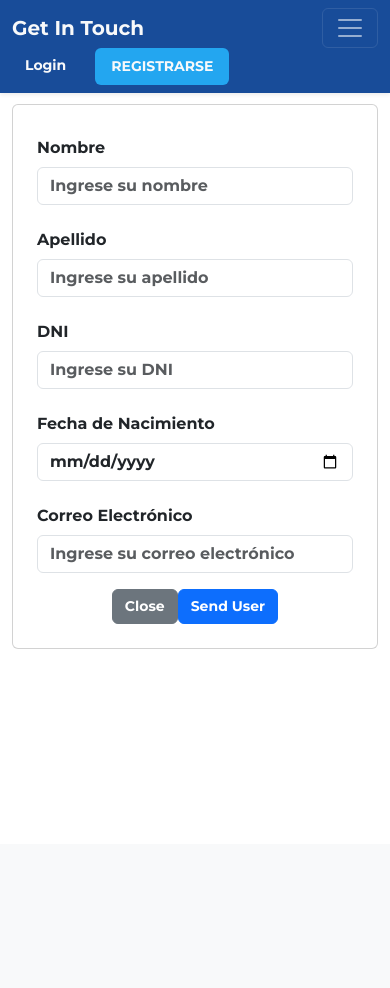
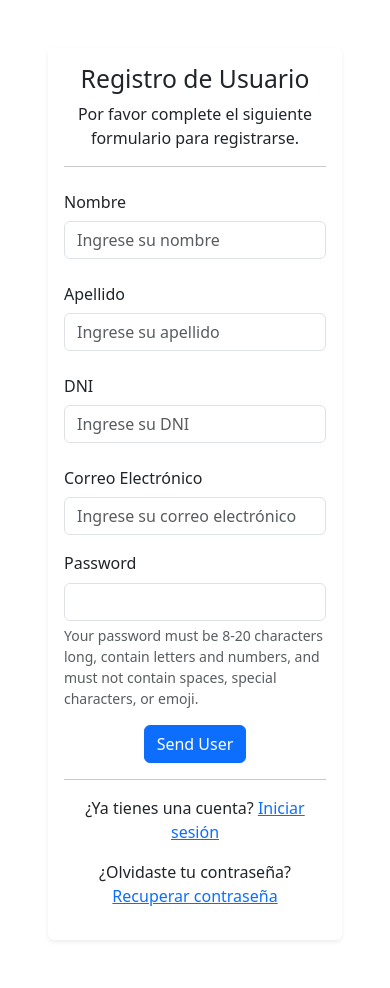
Before and after one commit to larskvn/Crud_users, a PHP site: page /pages/register.php in a window 390 px wide. Before the commit the page ends 649 px from the top, so only its background shows below. Run offline with PHP 8.4, Linux system fonts and the light colour scheme.

Commit message:
add form register

```diff
--- a/controller/register_person.php
+++ b/controller/register_person.php
@@ -1,14 +1,16 @@
 <?php
 
 if (isset($_POST['btnregister'])) {
-    if (!empty($_POST['nombre']) && !empty($_POST['apellido']) && !empty($_POST['dni']) && !empty($_POST['fecha']) && !empty($_POST['correo'])) {
-        $nombre = $_POST['nombre'];
+    if (!empty($_POST['nombre']) && !empty($_POST['apellido']) &&
+    !empty($_POST['dni']) && !empty($_POST['fecha']) && !empty($_POST['correo'])) {
+        $nombre = mysqli_real_escape_string($conexcion,$_POST['nombre']);
         $apellido = $_POST['apellido'];
         $dni = $_POST['dni'];
         $fecha = $_POST['fecha'];
         $correo = $_POST['correo'];
 
-        $sql = $conexcion->query("INSERT INTO persona (nombre, apellido, dni, fecha_nac, correo) VALUES ('$nombre', '$apellido', '$dni', '$fecha', '$correo')");
+        $sql = $conexcion->query("INSERT INTO persona (nombre, apellido, dni, fecha_nac, correo) VALUES ('$nombre',
+        '$apellido', '$dni', '$fecha', '$correo')");
 
 
         //$sql = $conexcion->prepare("INSERT INTO persona (nombre, apellido, dni, fecha_nac, correo) VALUES (?, ?, ?, ?, ?)");
@@ -25,3 +27,66 @@ if (isset($_POST['btnregister'])) {
     }
 }
 ?>
+
+
+ <?php
+// Registrar usuario
+//if (isset($_POST['registrar'])) {
+   /* // Validar que todos los campos estén presentes
+    $required_fields = ['nombre', 'apellido', 'correo', 'user', 'pass'];
+    $missing_fields = array_diff($required_fields, array_keys($_POST));
+
+    if (!empty($missing_fields)) {
+        echo '<div class="alert alert-warning">Todos los campos son obligatorios</div>';
+        exit;
+    }
+
+    // Obtener y sanitizar datos
+    $nombre = mysqli_real_escape_string($conexion, trim($_POST['nombre']));
+    $apellido = mysqli_real_escape_string($conexion, trim($_POST['apellido']));
+    $correo = mysqli_real_escape_string($conexion, trim($_POST['correo']));
+    $usuario = mysqli_real_escape_string($conexion, trim($_POST['user']));
+    $password = $_POST['pass'];
+
+    // Validaciones adicionales
+    if (!filter_var($correo, FILTER_VALIDATE_EMAIL)) {
+        echo '<div class="alert alert-danger">El correo electrónico no es válido</div>';
+        exit;
+    }
+
+    if (strlen($password) < 8) {
+        echo '<div class="alert alert-danger">La contraseña debe tener al menos 8 caracteres</div>';
+        exit;
+    }
+
+    // Verificar si el usuario ya existe (usando sentencia preparada)
+    $sqluser = "SELECT id FROM usuarios WHERE usuario = ?";
+    $stmt = $conexion->prepare($sqluser);
+    $stmt->bind_param("s", $usuario);
+    $stmt->execute();
+    $stmt->store_result();
+
+    if ($stmt->num_rows > 0) {
+        echo '<div class="alert alert-warning">El usuario ya existe</div>';
+        exit;
+    }
+    $stmt->close();
+
+    // Encriptar contraseña de forma segura
+    $password_encriptada = password_hash($password, PASSWORD_BCRYPT);
+
+    // Insertar información del usuario (usando sentencia preparada)
+    $sqlusuario = "INSERT INTO usuarios(Nombre, Apellido, Correo, Usuario, Password) VALUES (?, ?, ?, ?, ?)";
+    $stmt = $conexion->prepare($sqlusuario);
+    $stmt->bind_param("sssss", $nombre, $apellido, $correo, $usuario, $password_encriptada);
+
+    if ($stmt->execute()) {
+        echo '<div class="alert alert-success">Registro exitoso</div>';
+        // Redirigir después de 2 segundos
+        echo '<meta http-equiv="refresh" content="2;url=index.php">';
+    } else {
+        echo '<div class="alert alert-danger">Error al registrarse: ' . $conexion->error . '</div>';
+    }
+    $stmt->close();
+}
+?>*/
--- a/pages/register.php
+++ b/pages/register.php
@@ -5,25 +5,110 @@
     <meta charset="UTF-8">
     <meta name="viewport" content="width=device-width, initial-scale=1.0">
     <link href="https://cdn.jsdelivr.net/npm/bootstrap@5.3.3/dist/css/bootstrap.min.css" rel="stylesheet" integrity="sha384-QWTKZyjpPEjISv5WaRU9OFeRpok6YctnYmDr5pNlyT2bRjXh0JMhjY6hW+ALEwIH" crossorigin="anonymous">
-    <link rel="stylesheet" href="../assets/css/main.css">
     <title>Registro</title>
 </head>
+<style>
+    * {
+        margin: 0;
+        padding: 0;
+        box-sizing: border-box;
+    }
 
-<body>
-    <?php
-    include "../includes/navbar.php";
-    ?>
+    .bg-image {
+        background: url('../assets/image/bg-register.svg') center/cover no-repeat;
+        position: relative;
+        overflow: hidden;
+    }
+
+    /* Efecto cristal más transparente */
+    .glass-effect {
+        position: absolute;
+        top: 0;
+        left: 0;
+        width: 100%;
+        height: 100%;
+        background: rgba(212, 188, 188, 0);
+        /* Más transparente */
+        backdrop-filter: blur(1px) brightness(1.05);
+        /* Menos blur y poco brillo */
+        -webkit-backdrop-filter: blur(8px) brightness(1.05);
+        pointer-events: none;
+        z-index: 1;
+        box-shadow:
+            inset 0 0 15px rgba(255, 255, 255, 0.1);
+        /* Sombra más suave */
+    }
+
+    /* Efecto de reflejo mejorado */
+    .glass-effect::before {
+        content: "";
+        position: absolute;
+        top: -50%;
+        left: -50%;
+        width: 200%;
+        height: 200%;
+        background: linear-gradient(to bottom right,
+                rgba(255, 255, 255, 0) 0%,
+                rgba(255, 255, 255, 0) 40%,
+                rgba(255, 255, 255, 0.15) 50%,
+                rgba(255, 255, 255, 0) 60%,
+                rgba(255, 255, 255, 0) 100%);
+        transform: rotate(25deg);
+        animation: lightReflection 8s infinite ease-in-out;
+        z-index: 2;
+        opacity: 0.7;
+    }
+
+    /* Borde sutil para efecto de vidrio */
+    .glass-effect::after {
+        content: "";
+        position: absolute;
+        top: 0;
+        left: 0;
+        right: 0;
+        bottom: 0;
+        border: 1px solid rgba(255, 255, 255, 0.1);
+        pointer-events: none;
+        z-index: 3;
+    }
+
+    /* Keyframes mejorados para la animación */
+    @keyframes lightReflection {
+        0% {
+            transform: translate(-30%, -30%) rotate(25deg);
+        }
+
+        50% {
+            transform: translate(30%, 30%) rotate(25deg);
+        }
+
+        100% {
+            transform: translate(-30%, -30%) rotate(25deg);
+        }
+    }
 
 
 
-    <div class="container mt-5">
-        <div class="card p-4 ">
+</style>
+
+<body>
+    <div class="container-fluid">
+        <div class="row vh-100">
+            <!-- Columna izquierda (Imagen que ocupa todo su lado) -->
+            <div class="col-md p-0 position-relative bg-image">
+                <!-- Capa de efecto cristal -->
+                <div class="glass-effect"></div>
+            </div>
+            <!-- Columna derecha (Formulario) -->
+            <div class="col-md-6  text-secudary p-5 d-flex">
+
+                <div class="col-md-8 mx-auto bg-white p-3 rounded shadow-sm" style="background-color: rgba(255, 255, 255, 0.8);">
+                    <h2 class="text-center">Registro de Usuario</h2>
+                    <p class="text-center">Por favor complete el siguiente formulario para registrarse.</p>
+                    <hr>
                     <form method="POST">
-
                         <?php
-                // esto es para que se pueda conectar a la base de datos y se pueda enviar los datos de la persona
                         include("../model/conexion.php");
-                // esto es para que se pueda registrar a la persona
                         include("../controller/register_person.php");
                         ?>
 
@@ -40,25 +125,36 @@
                             <input type="text" class="form-control" name="dni" placeholder="Ingrese su DNI">
                         </div>
                         <div class="mb-3">
-                    <label class="col-form-label">Fecha de Nacimiento</label>
-                    <input type="date" class="form-control" name="fecha" placeholder="Ingrese su fecha de nacimiento">
-                </div>
-                <div class="mb-3">
                             <label class="col-form-label">Correo Electrónico</label>
                             <input type="email" class="form-control" name="correo" placeholder="Ingrese su correo electrónico">
                         </div>
+                        <div class="mb-3">
+                            <label for="inputPassword5" class="form-label">Password</label>
+                            <input type="password" id="inputPassword5" name="contrasena" class="form-control" aria-describedby="passwordHelpBlock">
+                            <div id="passwordHelpBlock" class="form-text">
+                                Your password must be 8-20 characters long, contain letters and numbers, and must not contain spaces, special characters, or emoji.
+                            </div>
+                        </div>
+
 
 
                         <div class="modal-footer d-flex justify-content-center">
-                    <button type="button" class="btn btn-secondary" data-bs-dismiss="modal">Close</button>
+
                             <button type="submit" class="btn btn-primary" name="btnregister">Send User</button>
                         </div>
+
                     </form>
+                    <hr>
+                    <p class="text-center">¿Ya tienes una cuenta? <a href="login.php">Iniciar sesión</a></p>
+                    <p class="text-center">¿Olvidaste tu contraseña? <a href="recuperar.php">Recuperar contraseña</a></p>
+                </div>
+            </div>
         </div>
     </div>
 
     <script src="https://cdn.jsdelivr.net/npm/bootstrap@5.3.3/dist/js/bootstrap.bundle.min.js" integrity="sha384-YvpcrYf0tY3lHB60NNkmXc5s9fDVZLESaAA55NDzOxhy9GkcIdslK1eN7N6jIeHz" crossorigin="anonymous"></script>
-
 </body>
 
+
+
 </html>
```
Also changed, not shown: assets/image/bg-register.svg (added). Lines whose indentation alone changed are shown as unchanged.
